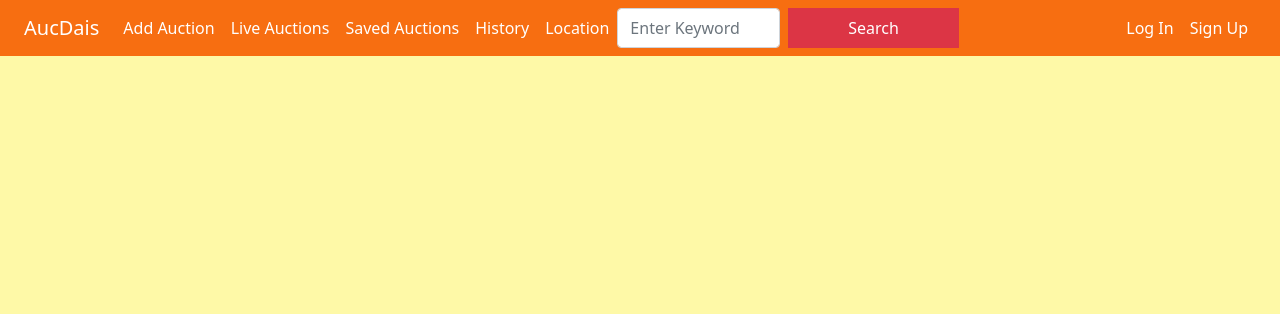
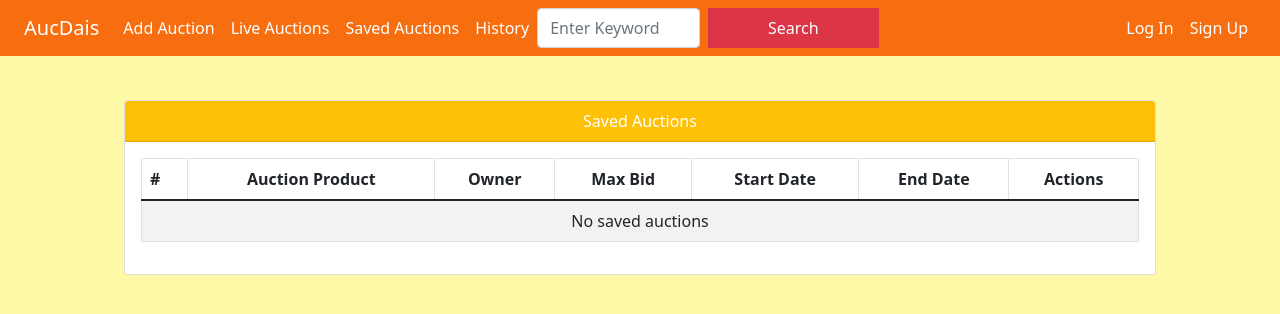
Before and after one commit to ArifShariar/auc-dais-frontend, a React (Create React App) app: page /search_result in a window 1280 px wide. Shown: the top 314 px of the page. Built offline with nearby package versions, Linux system fonts and the light colour scheme.

Commit message:
redirect to search result done

```diff
--- a/src/App.js
+++ b/src/App.js
@@ -15,6 +15,7 @@ import {BrowserRouter as Router, Routes, Route} from "react-router-dom";
 import AddAuction from "./components/AddAuction";
 import Home from './components/pages/Home';
 import ShowAuctionDetails from './components/pages/ShowAuctionDetails';
+import SearchResults from "./components/SearchResults";
 
 toast.configure();
 function App() {
@@ -34,7 +35,8 @@ function App() {
             <Route path="/savedAuctions" element={<SavedAuctions/>}/>
             <Route path="/addAuction" element={<AddAuction/>}/>
             <Route path="/auctionTitleWithId" element={<ShowAuctionDetails />} />
-            <Route path="/" element={<Home />} />
+            <Route path="/search_result" element={<SearchResults/>}/>
+            <Route path="*" element={<Home />} />
         </Routes>
     </Router>
   );
--- a/src/components/NavBar.js
+++ b/src/components/NavBar.js
@@ -5,25 +5,33 @@ import Navbar from 'react-bootstrap/Navbar';
 import Form from 'react-bootstrap/Form';
 import Button from 'react-bootstrap/Button';
 import 'bootstrap/dist/css/bootstrap.min.css';
-import {Link} from "react-router-dom";
+import {Link, Route, Routes, useNavigate, withRouter} from "react-router-dom";
+import axios from "axios";
 
 
-class NavBar extends React.Component {
-    constructor(props) {
-        super(props);
-        this.state = {
-            search_results: [],
-        }
-    }
+function NavBar() {
+    const navigate = useNavigate();
 
-    onSubmit = e => {
+    // declare variable for search result output
+    let searchResult = [];
+
+    const onSubmit = (e) => {
         e.preventDefault();
         let search_keyword = document.getElementById("search_keyword").value;
-        alert(search_keyword);
+
+        axios.get("http://localhost:8080/auction_products/search/" + search_keyword)
+            .then(response => response.data)
+            .then(data => {
+                searchResult = data;
+                navigate("/search_result", {state: {searchResult: searchResult}});
+
+            })
+            .catch(error => {
+                console.log(error);
+            })
 
     }
 
-    render() {
     return (
         <Navbar collapseOnSelect expand="lg" sticky="top">
             <Container fluid>
@@ -38,7 +46,7 @@ class NavBar extends React.Component {
                         <Link to={"liveAuctions"} className={"nav-link text-white"}>Live Auctions</Link>
                         <Link to={"savedAuctions"} className={"nav-link text-white"}>Saved Auctions</Link>
                         <Link to={"history"} className={"nav-link text-white"}>History</Link>
-                            <Link to={"location"} className={"nav-link text-white"}>Location</Link>
+                        {/*<Link to={"location"} className={"nav-link text-white"}>Location</Link>*/}
                         <Form className="d-flex">
                             <Form.Control
                                 type="search"
@@ -50,9 +58,8 @@ class NavBar extends React.Component {
                             />
                             <div className="d-grid gap-2 col-6 mx-auto bg-danger text-white ">
                                 <Button type="submit" className="btn btn-danger"
-                                            onSubmit={this.onSubmit}> Search</Button>
+                                        onClick={onSubmit}> Search</Button>
                             </div>
-
                         </Form>
 
 
@@ -66,7 +73,7 @@ class NavBar extends React.Component {
             </Container>
         </Navbar>
     )
-    }
+
 }
 
 export default NavBar;
--- a/src/components/SearchResults.js
+++ b/src/components/SearchResults.js
@@ -1,44 +1,47 @@
 import React from "react";
-import {Table} from "react-bootstrap";
+import {Card, Table} from "react-bootstrap";
+import Button from "react-bootstrap/Button";
 
 
-class SearchResult extends React.Component{
-    render() {
+
+function SearchResult (props){
+    let searched_auctions = props.name;
+    alert(searched_auctions);
+
     return (
-            <div>
-                <h1>Search Results</h1>
-                <Table striped bordered hover size="sm">
+        <div className="card-container">
+            <div className='container-fluid' >
+                <div className="row">
+                    <div className=" col-sm-12">
+                        <Card className=" bg-warning.bg-gradient">
+                            <Card.Header className={"bg-warning text-white text-center"}> Saved Auctions </Card.Header>
+                            <Card.Body>
+                                <Table bordered hover striped responsive>
                                     <thead>
                                     <tr>
                                         <th>#</th>
-                        <th>First Name</th>
-                        <th>Last Name</th>
-                        <th>Username</th>
+                                        <th className={"text-center"}>Auction Product</th>
+                                        <th className={"text-center"}>Owner</th>
+                                        <th className={"text-center"}>Max Bid</th>
+                                        <th className={"text-center"}>Start Date</th>
+                                        <th className={"text-center"}>End Date</th>
+                                        <th colSpan={2} className={"text-center"}>Actions</th>
                                     </tr>
                                     </thead>
                                     <tbody>
+
                                         <tr>
-                        <td>1</td>
-                        <td>Mark</td>
-                        <td>Otto</td>
-                        <td>@mdo</td>
-                    </tr>
-                    <tr>
-                        <td>2</td>
-                        <td>Jacob</td>
-                        <td>Thornton</td>
-                        <td>@fat</td>
-                    </tr>
-                    <tr>
-                        <td>3</td>
-                        <td colSpan={2}>Larry the Bird</td>
-                        <td>@twitter</td>
+                                            <td colSpan={7} className={"text-center"}>No saved auctions</td>
                                         </tr>
                                     </tbody>
                                 </Table>
+                            </Card.Body>
+                        </Card>
+                    </div>
+                </div>
+            </div>
         </div>
     );
 }
-}
 
 export default SearchResult;
```
Also changed, not shown: src/index.css (line endings or trailing spaces). Lines whose indentation alone changed are shown as unchanged.
